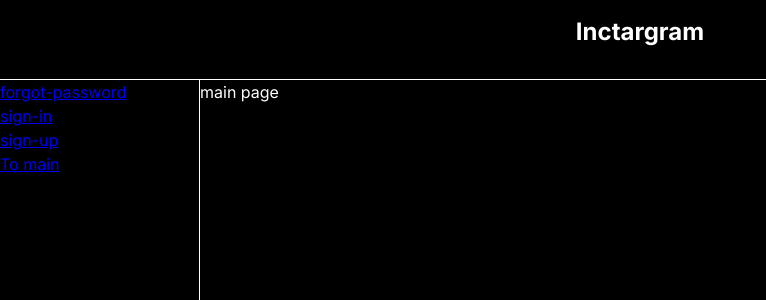
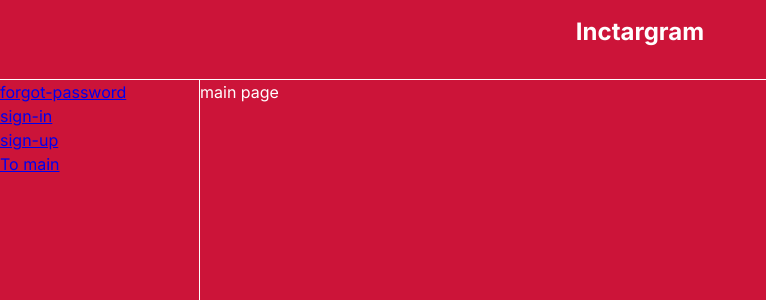
Before and after one commit to sonyhero/project-inctagram, a Next.js app: page / in a window 1280 px wide. Shown: the top 300 px of the page, without its empty margins (0-766 px from the left). Built offline with nearby package versions, Linux system fonts and the light colour scheme.

Commit message:
test: background color in app

```diff
--- a/src/shared/styles/globals.scss
+++ b/src/shared/styles/globals.scss
@@ -37,5 +37,6 @@ body {
   line-height: var(--line-height-m);
   color: var(--color-light-100);
 
-  background-color: var(--color-dark-900);
+  //background-color: var(--color-dark-900);
+  background-color: var(--color-danger-500);
 }
```
